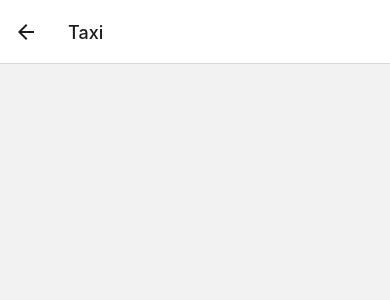
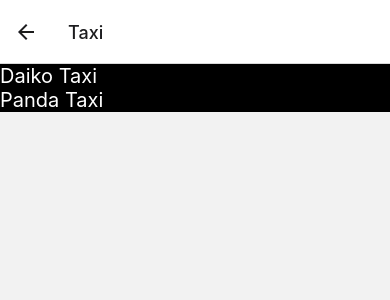
Before and after one commit to WhyitRiot/SnakeEyesConnect, a React Native app: screen /Taxi in a window 390 px wide. Shown: the top 300 px of the page. Built offline with nearby package versions, Linux system fonts and the light colour scheme.

Commit message:
Add taxi screen.

```diff
--- a/package.json
+++ b/package.json
@@ -16,7 +16,7 @@
     "expo-status-bar": "~1.6.0",
     "react": "18.2.0",
     "react-native": "0.72.6",
-    "react-native-safe-area-context": "4.6.3",
+    "react-native-safe-area-context": "^4.6.3",
     "react-native-screens": "~3.22.0"
   },
   "devDependencies": {
--- a/src/screens/Taxi.js
+++ b/src/screens/Taxi.js
@@ -1,12 +1,61 @@
 import React from 'react'
-import {StyleSheet, Text, View} from 'react-native'
+import {StyleSheet, Text, View, FlatList, Linking, TouchableOpacity} from 'react-native'
 import {SafeAreaView} from 'react-native-safe-area-context'
 
+const data = [
+    {
+        id: '00',
+        title: 'Daiko Taxi',
+        number: '098-932-4035'
+    },
+    {
+        id: '01',
+        title: 'Panda Taxi',
+        number: '098-970-8888'
+    }
+]
+
+const Item = ({item, onPress, backgroundColor, textColor}) => (
+    <TouchableOpacity onPress={onPress} style={[styles.item, {backgroundColor}]}>
+        <Text style={[styles.title, {color: textColor}]}>{item.title}</Text>
+    </TouchableOpacity>
+)
+
 const Taxi = () => {
+    const renderItem = ({item}) => {
+        const backgroundColor = 'black'
+        const color = 'white'
+        return (
+            <Item
+                item={item}
+                onPress={() => Linking.openURL(`tel:${item.number}`)}
+                backgroundColor={backgroundColor}
+                textColor={color}
+            />
+        )
+    }
     return(
         <SafeAreaView style={{backgroundColor: 'black'}}>
-
+            <FlatList
+                data={data}
+                renderItem={renderItem}
+                keyExtractor={item => item.id}
+            />
         </SafeAreaView>
     )
 }
+
+const styles = StyleSheet.create({
+    container:{
+        flex: 1,
+        flexDirection: 'row',
+        alignItems: 'space-around'
+    },
+    item:{
+
+    },
+    title:{
+        fontSize: 20
+    }
+})
 export default Taxi;
```
